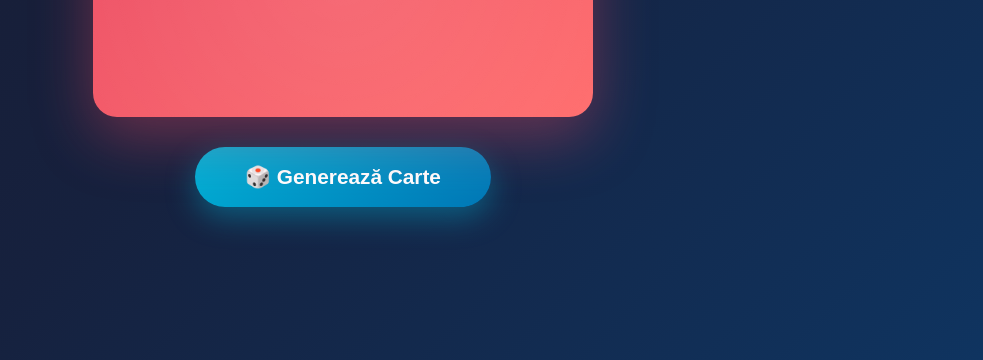
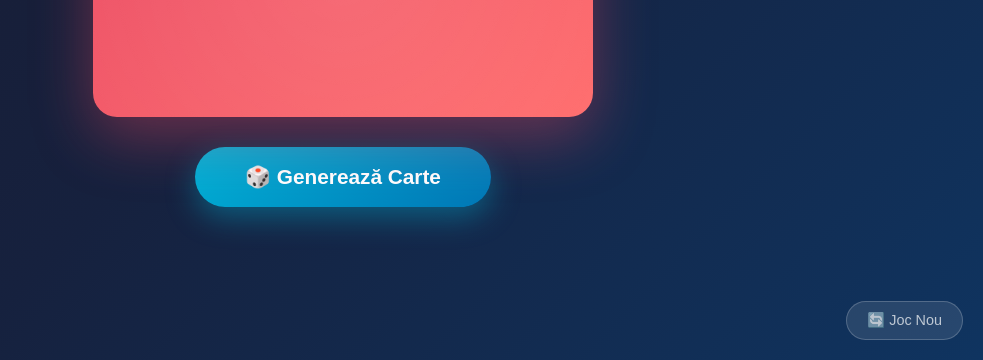
Before and after one commit to Chocksy/cu-gura-game, a plain HTML site: page index.html in a window 1280 px wide. Shown: the part 440-800 px from the top of the page, without its empty margins (297-1280 px from the left). Drawn offline with Linux system fonts and the light colour scheme.

Commit message:
Add reset button for new game

```diff
--- a/index.html
+++ b/index.html
@@ -140,6 +140,26 @@
             text-align: center;
         }
 
+        .reset-btn {
+            position: fixed;
+            bottom: 20px;
+            right: 20px;
+            padding: 10px 20px;
+            font-size: 0.9rem;
+            border: none;
+            border-radius: 25px;
+            cursor: pointer;
+            background: rgba(255,255,255,0.1);
+            color: rgba(255,255,255,0.7);
+            border: 1px solid rgba(255,255,255,0.2);
+            transition: all 0.2s;
+        }
+
+        .reset-btn:hover {
+            background: rgba(255,255,255,0.2);
+            color: white;
+        }
+
         @media (max-width: 600px) {
             h1 { font-size: 1.8rem; }
             .card { padding: 30px 20px; min-width: 280px; }
@@ -166,6 +186,8 @@
     </button>
 
     <p class="error" id="error"></p>
+
+    <button class="reset-btn" onclick="resetGame()">🔄 Joc Nou</button>
 
     <!-- API Key injected by server -->
     <script>window.OPENROUTER_API_KEY = "%%OPENROUTER_API_KEY%%";</script>
@@ -197,6 +219,13 @@
                 phrases = phrases.slice(0, MAX_HISTORY);
             }
             localStorage.setItem('usedPhrases', JSON.stringify(phrases));
+        }
+
+        function resetGame() {
+            localStorage.removeItem('usedPhrases');
+            document.getElementById('words').textContent = 'Joc nou! Apasă butonul pentru a genera o carte!';
+            document.getElementById('execution').style.display = 'none';
+            document.getElementById('error').textContent = '';
         }
 
         async function generateCard() {
```
